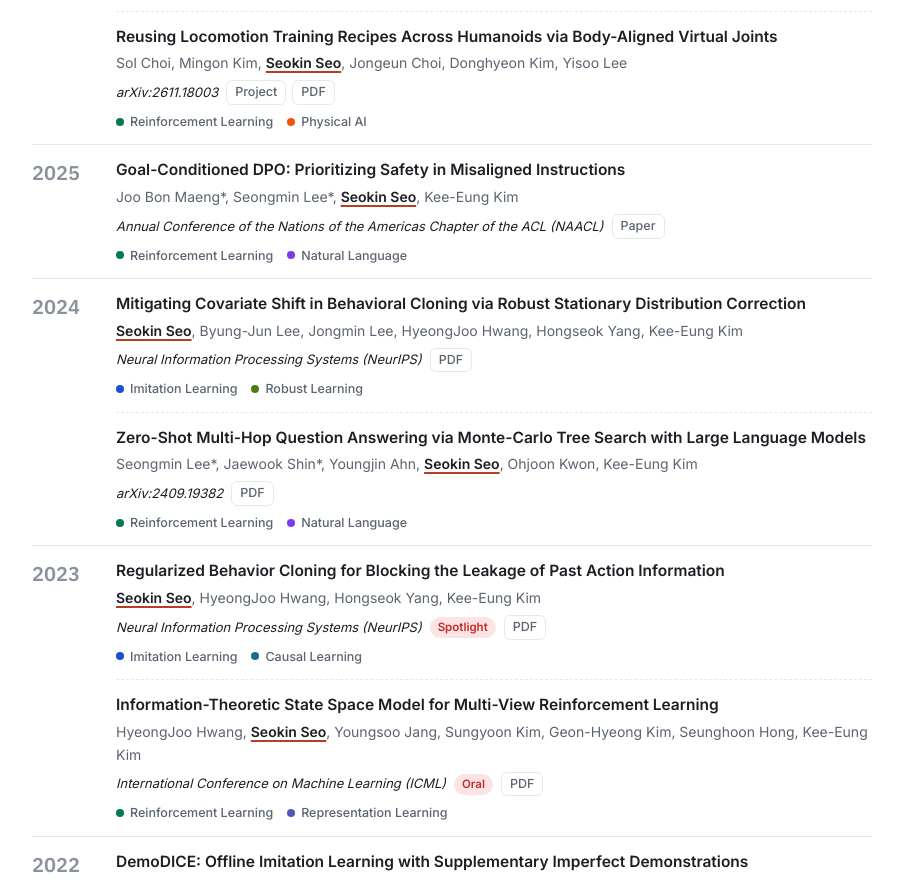
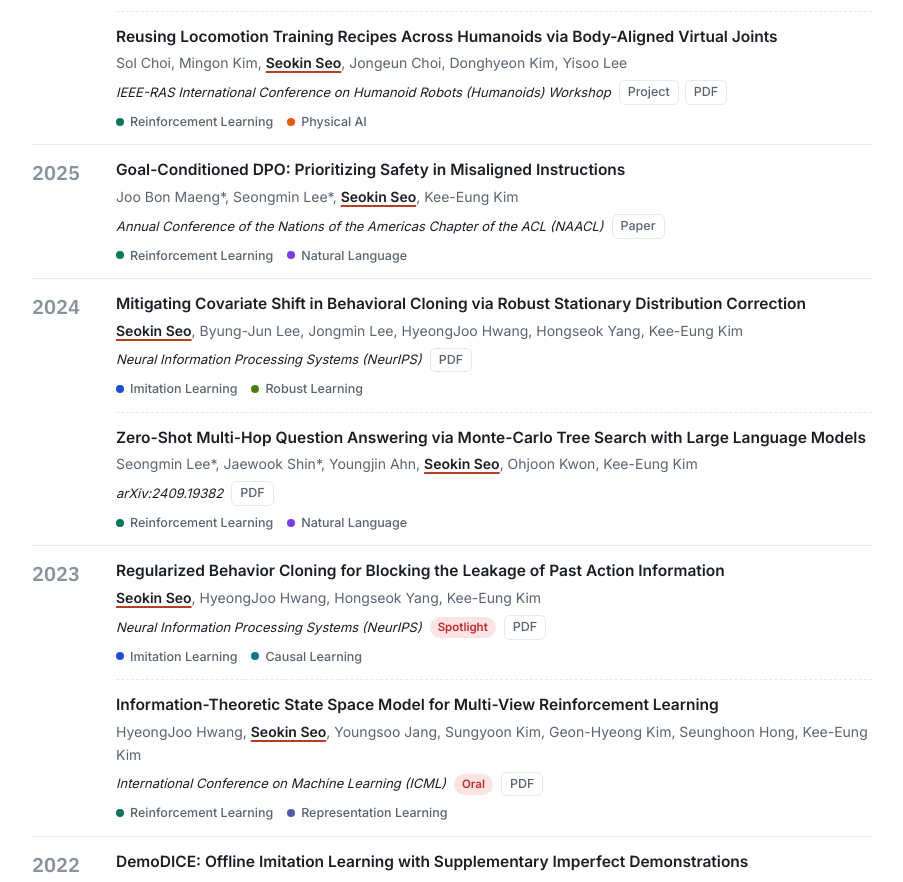
Before and after one commit to seokinseo/seokinseo.github.io, a plain HTML site: page index.html in a window 1280 px wide. Shown: the part 1643-2525 px from the top of the page, without its empty margins (188-1091 px from the left). Drawn offline with Linux system fonts and the light colour scheme.

Commit message:
List Humanoids paper as Humanoids 2026 Workshop; update CV
Co-Authored-By: Claude Fable 5.1 <noreply@anthropic.com>

```diff
--- a/index.html
+++ b/index.html
@@ -412,7 +412,7 @@ footer .copy{margin-top:14px;color:var(--faint);font-size:12.5px}
             <div class="pub-title"><a href="https://s-choi-s.github.io/publications/body-aligned-virtual-joint-space/" target="_blank" rel="noopener">Reusing Locomotion Training Recipes Across Humanoids via Body-Aligned Virtual Joints</a></div>
             <div class="authors">Sol Choi, Mingon Kim, <span class="me">Seokin Seo</span>, Jongeun Choi, Donghyeon Kim, Yisoo Lee</div>
             <div class="meta">
-              <span class="full">arXiv:2611.18003</span>
+              <span class="full">IEEE-RAS International Conference on Humanoid Robots (Humanoids) Workshop</span>
               <span class="plinks"><a href="https://s-choi-s.github.io/publications/body-aligned-virtual-joint-space/" target="_blank" rel="noopener">Project</a> <a href="https://arxiv.org/pdf/2611.18003" target="_blank" rel="noopener">PDF</a></span>
             </div>
             <div class="kws"><button class="kw kw-rl" data-f="rl" type="button">Reinforcement Learning</button><button class="kw kw-pai" data-f="pai" type="button">Physical AI</button></div>
```
Also changed, not shown: 1 other file.
